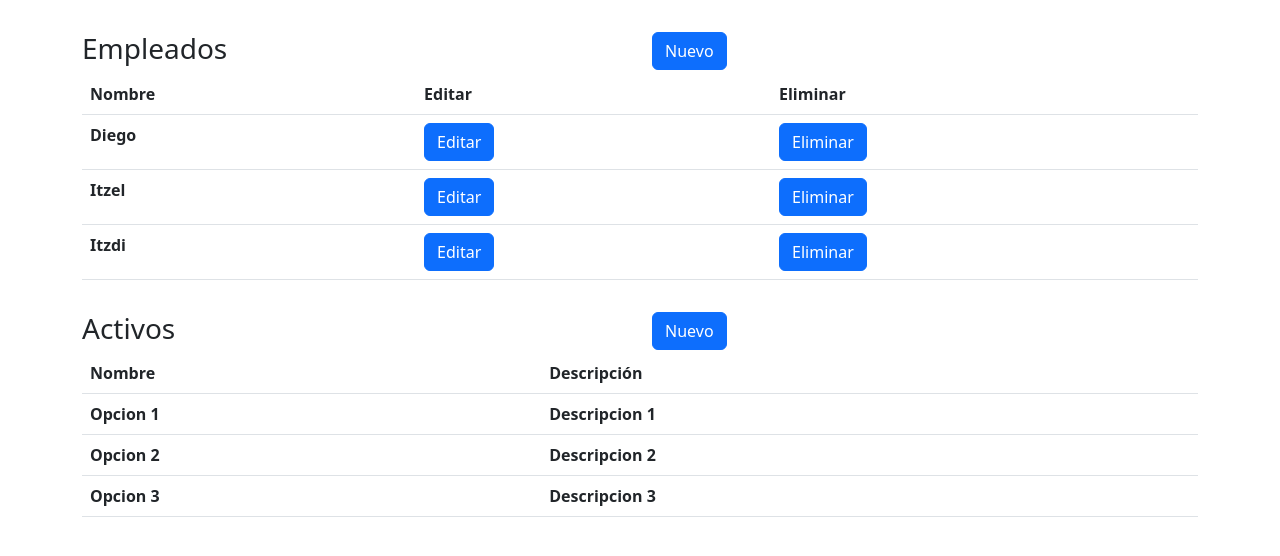
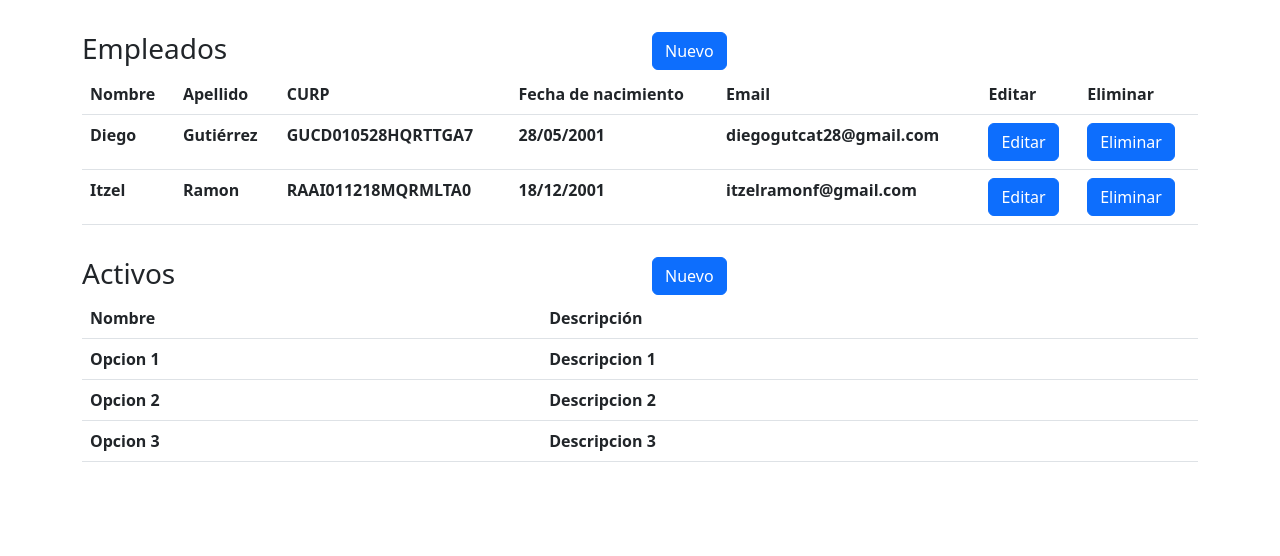
Before and after one commit to itzramn/SOA-P2, a React (Create React App) app: page / in a window 1280 px wide. Shown: the top 556 px of the page. Built offline with nearby package versions, Linux system fonts and the light colour scheme.

Commit message:
Cambio en el formato de fecha

```diff
--- a/package.json
+++ b/package.json
@@ -7,6 +7,7 @@
     "@testing-library/react": "^13.4.0",
     "@testing-library/user-event": "^13.5.0",
     "bootstrap": "^5.2.3",
+    "moment": "^2.29.4",
     "react": "^18.2.0",
     "react-bootstrap": "^2.7.4",
     "react-dom": "^18.2.0",
--- a/src/components/Employee.jsx
+++ b/src/components/Employee.jsx
@@ -9,9 +9,31 @@ const ASSETS = [
 ];
 
 const EMPLOYEES = [
-  {id: 0, name: "Diego", assets: [ASSETS[0], ASSETS[2]]},
-  {id: 1, name: "Itzel", assets: [ASSETS[1], ASSETS[0]]},
-  {id: 2, name: "Itzdi", assets: [ASSETS[2], ASSETS[1]]},
+  {
+    employeeId: 1,
+    personId: 2,
+    employeeNumber: 7,
+    entryDate: "2023-07-31T00:00:00",
+    name: "Diego",
+    lastName: "Gutiérrez",
+    curp: "GUCD010528HQRTTGA7",
+    birthDate: "2001-05-28T00:00:00",
+    email: "diegogutcat28@gmail.com",
+    assets: [ASSETS[0], ASSETS[2]]
+  },
+  {
+    employeeId: 1,
+    personId: 2,
+    employeeNumber: 7,
+    entryDate: "2023-07-31T00:00:00",
+    name: "Itzel",
+    lastName: "Ramon",
+    curp: "RAAI011218MQRMLTA0",
+    birthDate: "2001-12-18T00:00:00",
+    email: "itzelramonf@gmail.com",
+    assets: [ASSETS[0], ASSETS[2]]
+  },
+
 ];
 
 const Employee = () => {
--- a/src/components/employee/EmployeeTable.jsx
+++ b/src/components/employee/EmployeeTable.jsx
@@ -1,4 +1,5 @@
 import React, {useState} from "react";
+import moment from 'moment';
 import "../../styles/modal.css";
 import ModalContainer from "./ModalContainer";
 import ModalDelete from "./ModalDelete";
@@ -58,6 +59,10 @@ const EmployeeTable = (props) => {
           <thead>
             <tr>
               <th className="text-left">Nombre</th>
+              <th className="text-left">Apellido</th>
+              <th className="text-left">CURP</th>
+              <th className="text-left">Fecha de nacimiento</th>
+              <th className="text-left">Email</th>
               <th className="text-left">Editar</th>
               <th className="text-left">Eliminar</th>
             </tr>
@@ -66,6 +71,10 @@ const EmployeeTable = (props) => {
             {employees.map((employee, index) => (
               <tr key={index}>
                 <th className="text-left">{employee.name}</th>
+                <th className="text-left">{employee.lastName}</th>
+                <th className="text-left">{employee.curp}</th>
+                <th className="text-left">{moment(employee.birthDate).format('DD/MM/YYYY')}</th>
+                <th className="text-left">{employee.email}</th>
                 <td className="text-left">
                   <button
                     className="btn btn-primary"
```
Also changed, not shown: 1 other file (tests, documents, lock files or other folders).
